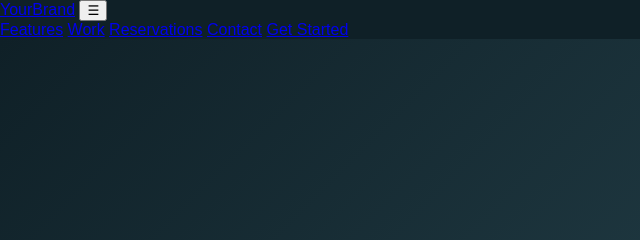
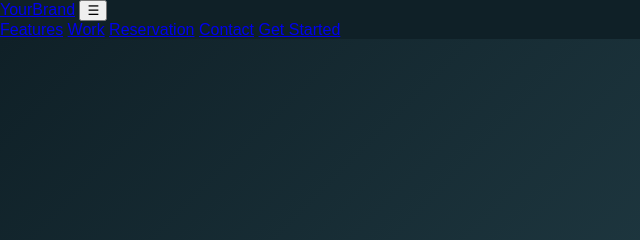
Before and after one commit to melbasha/nilebites-landing, a plain HTML site: page index.html in a window 1280 px wide. Shown: the top 240 px of the page, 0-640 px from the left. Drawn offline with Linux system fonts and the light colour scheme.

```diff
--- a/index.html
+++ b/index.html
@@ -18,7 +18,7 @@
     <nav class="nav-links" id="navLinks">
       <a href="#features">Features</a>
       <a href="#works">Work</a>
-      <a href="#reservations">Reservations</a>
+      <a href="#reservations">Reservation</a>
       <a href="#contact">Contact</a>
       <a href="#contact" class="nav-cta">Get Started</a>
     </nav>
```
